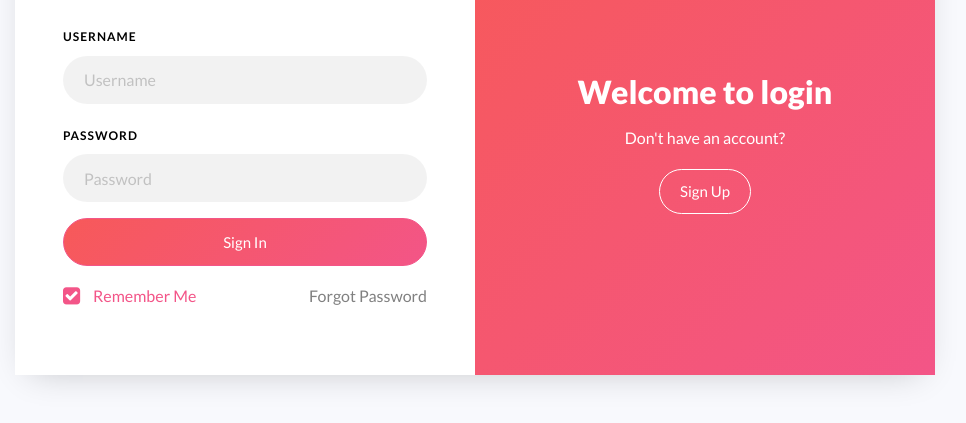
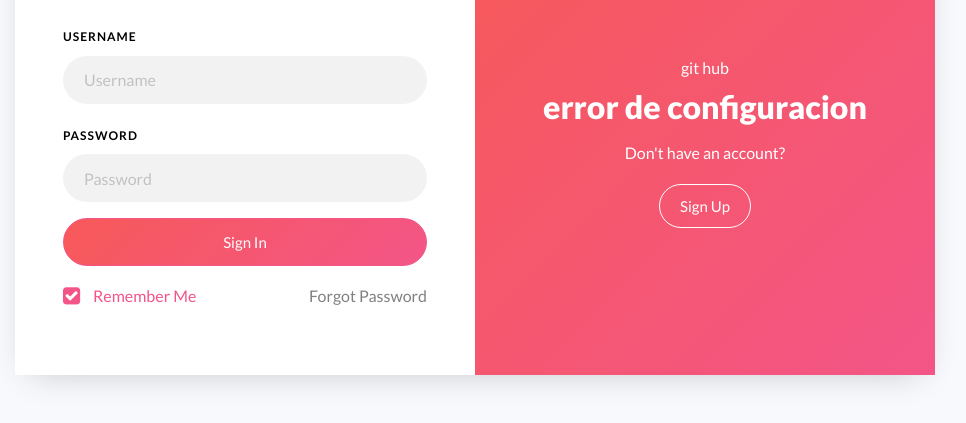
Before and after one commit to andresdiaz1996/login, a plain HTML site: page index.html in a window 1280 px wide. Shown: the part 303-726 px from the top of the page, without its empty margins (165-1131 px from the left). Drawn offline with Linux system fonts and the light colour scheme.

Commit message:
Update index.html error de configuracion

```diff
--- a/index.html
+++ b/index.html
@@ -25,7 +25,7 @@
 					<div class="wrap d-md-flex">
 						<div class="text-wrap p-4 p-lg-5 text-center d-flex align-items-center order-md-last">
 							<div class="text w-100">
-								<h2>Welcome to login</h2>
+								git hub<h2>error de configuracion</h2>
 								<p>Don't have an account?</p>
 								<a href="#" class="btn btn-white btn-outline-white">Sign Up</a>
 							</div>
```
